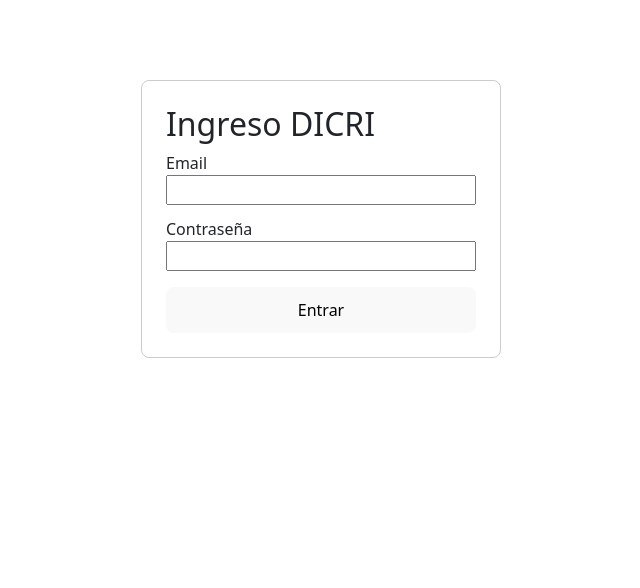
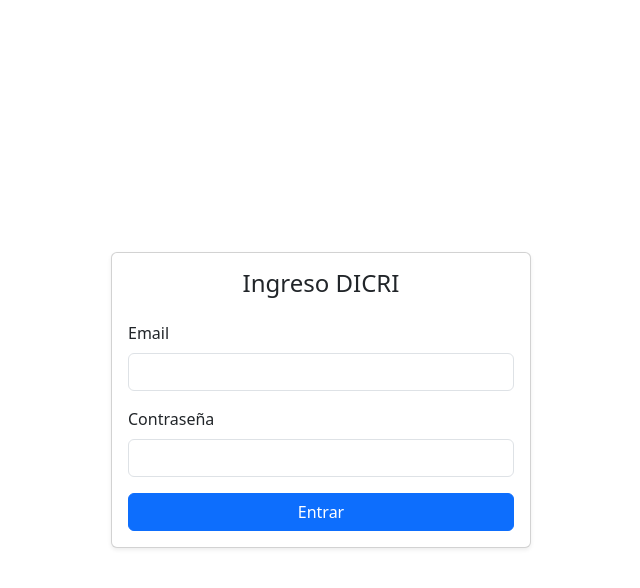
Before and after one commit to Josuemart555/prueba-dicri, a React (Vite) app in the folder dicri-frontend/: page /login in a window 1280 px wide. Shown: the top 588 px of the page, without its empty margins (319-959 px from the left). Built offline with nearby package versions, Linux system fonts and the light colour scheme; no server answers.

Commit message:
cambios estilos bootstrap login

```diff
--- a/dicri-frontend/src/pages/LoginPage.tsx
+++ b/dicri-frontend/src/pages/LoginPage.tsx
@@ -27,24 +27,49 @@ export default function LoginPage() {
   };
 
   return (
-    <div style={{ maxWidth: 360, margin: '10vh auto', padding: 24, border: '1px solid #ccc', borderRadius: 8 }}>
-      <h2>Ingreso DICRI</h2>
-      <form onSubmit={onSubmit}>
-        <div>
-          <label>Email</label>
-          <input type="email" value={email} onChange={(e) => setEmail(e.target.value)} required style={{ width: '100%' }} />
+    <div className="container min-vh-100 d-flex align-items-center justify-content-center">
+      <div className="card shadow-sm" style={{ maxWidth: 420, width: '100%' }}>
+        <div className="card-body">
+          <h2 className="card-title h4 mb-4 text-center">Ingreso DICRI</h2>
+
+          {error && (
+            <div className="alert alert-danger" role="alert">{error}</div>
+          )}
+
+          <form onSubmit={onSubmit} noValidate>
+            <div className="mb-3">
+              <label className="form-label">Email</label>
+              <input
+                type="email"
+                className="form-control"
+                value={email}
+                onChange={(e) => setEmail(e.target.value)}
+                required
+                autoComplete="email"
+              />
+            </div>
+
+            <div className="mb-3">
+              <label className="form-label">Contraseña</label>
+              <input
+                type="password"
+                className="form-control"
+                value={password}
+                onChange={(e) => setPassword(e.target.value)}
+                required
+                autoComplete="current-password"
+              />
+            </div>
+
+            <button type="submit" className="btn btn-primary w-100" disabled={loading}>
+              {loading && (
+                <span className="spinner-border spinner-border-sm me-2" aria-hidden="true"></span>
+              )}
+              {loading ? 'Ingresando...' : 'Entrar'}
+            </button>
+          </form>
         </div>
-        <div style={{ marginTop: 12 }}>
-          <label>Contraseña</label>
-          <input type="password" value={password} onChange={(e) => setPassword(e.target.value)} required style={{ width: '100%' }} />
-        </div>
-        {error && (
-          <div style={{ color: 'red', marginTop: 12 }}>{error}</div>
-        )}
-        <button type="submit" disabled={loading} style={{ marginTop: 16, width: '100%' }}>
-          {loading ? 'Ingresando...' : 'Entrar'}
-        </button>
-      </form>
+      </div>
     </div>
   );
 }
```
